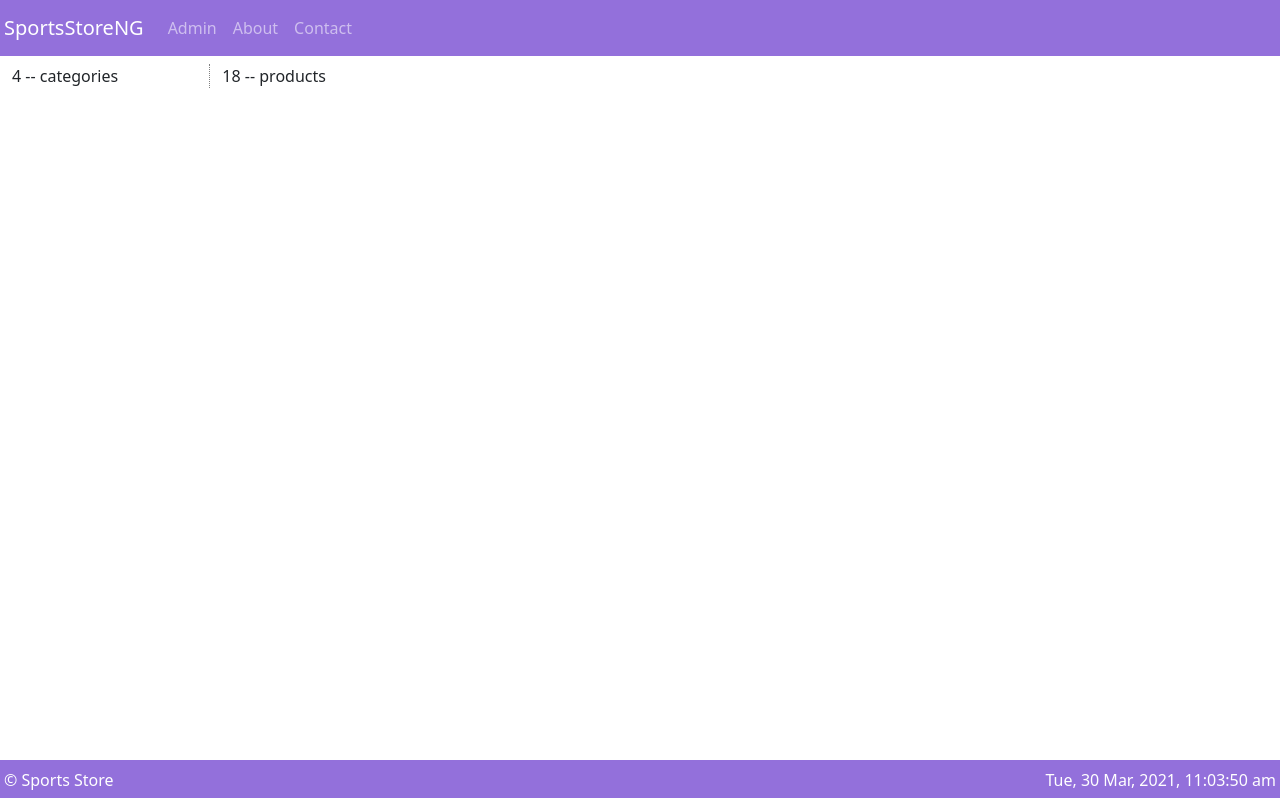
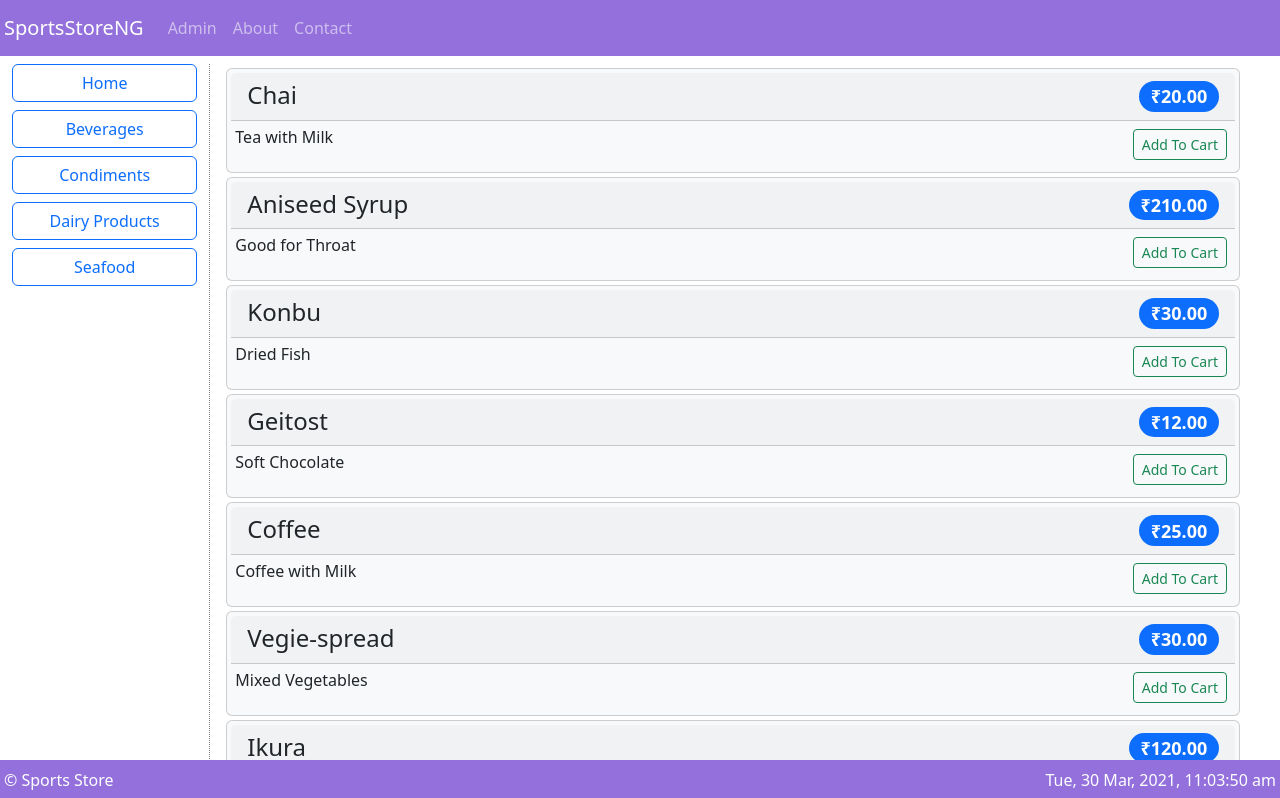
Before and after one commit to DotNet-and-Angular-trainig/SportsStoreSolution, an Angular app in the folder SportsStoreApp/ClientApp/: page / in a window 1280 px wide. Shown: the top 798 px of the page. Built offline with nearby package versions, Linux system fonts and the light colour scheme.

Commit message:
Events for Category and AddToCart

```diff
--- a/SportsStoreApp/ClientApp/src/app/models/product.repository.ts
+++ b/SportsStoreApp/ClientApp/src/app/models/product.repository.ts
@@ -21,7 +21,7 @@ export class ProductRepository {
   }
 
   getProducts(category: string | null = null): Product[] {
-    return this.products.filter(c => category == null || category === category);
+    return this.products.filter(c => category == null || category === c.category);
   }
 
   getProduct = (id: number) => this.products.find(p => p.productId == id) as Product;
--- a/SportsStoreApp/ClientApp/src/app/stores/store.component.html
+++ b/SportsStoreApp/ClientApp/src/app/stores/store.component.html
@@ -1,8 +1,43 @@
 <div class="container-fluid row">
+  <div class="col-sm-2 col-md-2 col-lg-2 col-xl-2 col-xxl-2">
+
+    <div class="d-grid gap-2">
+      <button class="btn btn-outline-primary text-truncate" (click)="changeCategory()">Home</button>
+      <button class="btn btn-outline-primary text-truncate" *ngFor="let cat of categories"
+              (click)="changeCategory(cat)" [class.active]="cat == selectedCategory">
+        {{ cat }}
+      </button>
+    </div>
+
+  </div>
+  <div class="col-sm-10 col-md-10 col-lg-10 col-xl-10 col-xxl-10" style="border-left: dotted 1px gray;">
+
+    <div class="card p-1 m-1 bg-light" *ngFor="let item of products">
+      <h4 class="card-header text-dark text-left">
+        {{ item.productName }}
+        <span class="badge rounded-pill bg-primary float-end">{{ item.price | currency : 'INR': 'symbol' : '2.2-2'}}</span>
+      </h4>
+      <div class="card-text p-1 text-dark text-left">
+        {{ item.description }}
+        <button class="btn btn-outline-success btn-sm float-end m-1" (click)="addProductToCart(item)">Add To Cart</button>
+      </div>
+    </div>
+
+  </div>
+</div>
+
+
+
+
+
+
+
+
+<!--<div class="container-fluid row">
   <div class="col-sm-2 col-md-2 col-lg-2 col-xl-2 col-xxl-2">
     {{ categories.length }} -- categories
   </div>
   <div class="col-sm-10 col-md-10 col-lg-10 col-xl-10 col-xxl-10" style="border-left: dotted 1px gray;">
     {{ products.length }} -- products
   </div>
-</div>
+</div>-->
--- a/SportsStoreApp/ClientApp/src/app/stores/store.component.ts
+++ b/SportsStoreApp/ClientApp/src/app/stores/store.component.ts
@@ -9,12 +9,23 @@ import { ProductRepository } from '../models/product.repository';
 })
 
 export class StoreComponent {
+  public selectedCategory: string = null!;
+
   constructor(private productRepository: ProductRepository) { }
 
   get products(): Product[] {
-    return this.productRepository.getProducts();
+    return this.productRepository.getProducts(this.selectedCategory);// with category
+    // return this.productRepository.getProducts();// First
   }
 
   get categories(): string[] { return this.productRepository.getCategories(); }
 
+  changeCategory(newCategory?: string) {
+    this.selectedCategory = newCategory!;
+  }
+
+  addProductToCart(product: Product) {
+    console.log(`Selected Product will be added to the Cart: \n${JSON.stringify(product)}`);
+  }
+
 }
--- a/SportsStoreApp/ClientApp/src/app/stores/stores.module.ts
+++ b/SportsStoreApp/ClientApp/src/app/stores/stores.module.ts
@@ -1,11 +1,12 @@
 import { NgModule } from '@angular/core';
+import { BrowserModule } from '@angular/platform-browser';
 
 import { ModelModule } from '../models/models.module';
 
 import { StoreComponent } from './store.component';
 
 @NgModule({
-  imports: [ModelModule],
+  imports: [ModelModule, BrowserModule],
   declarations: [StoreComponent],
   exports: [StoreComponent]
 })
```
